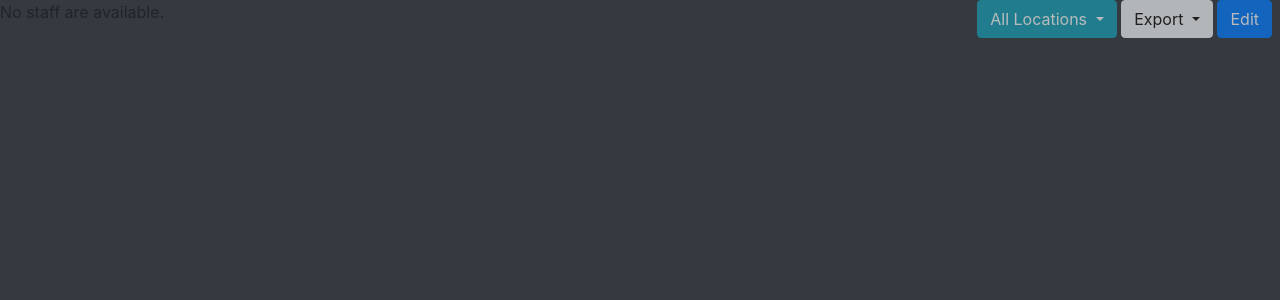
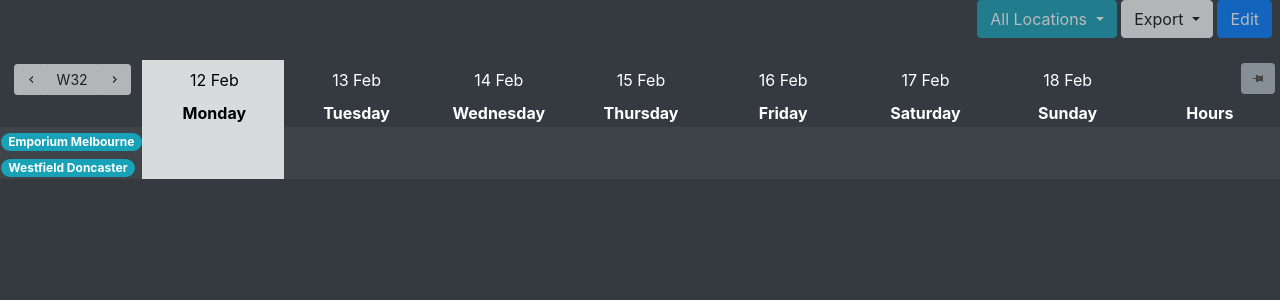
Before and after one commit to aishsingh/bombaybar-roster-django, a Django app: template ownerview/templates/ownerview/roster.html in a window 1280 px wide. Shown: the part 56-356 px from the top of the page. Run offline with Django 3.2, Linux system fonts and the light colour scheme; the template is opened without the code that fills it, so the values that code supplies are empty; some libraries are stand-ins or nearby versions.

Commit message:
Staff list now loaded by ajax instead of the view context

```diff
--- a/ownerview/static/ownerview/roster.js
+++ b/ownerview/static/ownerview/roster.js
@@ -170,6 +170,24 @@ function reloadRosterTable(roster_data) {
     fetchHistory(roster_data);
 }
 
+function displayStaff(staff_data) {
+    $.each(staff_data, function(i, data) {
+        var markup =
+        "<tr>" +
+          "<td class='staff-cell' data-sid='" + data.staff + "' data-loc='" + data.location + "'><a href='/staff/" + data.staff + "/'><strong>" + data.staff__sname + "</strong></a></td>" +
+          "<td class='roster-cell'>&nbsp;</td>" +
+          "<td class='roster-cell'>&nbsp;</td>" +
+          "<td class='roster-cell'>&nbsp;</td>" +
+          "<td class='roster-cell'>&nbsp;</td>" +
+          "<td class='roster-cell'>&nbsp;</td>" +
+          "<td class='roster-cell'>&nbsp;</td>" +
+          "<td class='roster-cell'>&nbsp;</td>" +
+          "<td class='hours-cell'></td>" +
+        "</tr>";
+
+        $("#roster-table tbody").append(markup);
+    });
+}
 function displayRoster(roster_data) {
     $.each(roster_data, function(i, data) {
         var rowid = $("#roster-table td[data-sid='" + data.fields.staff +"']").parent().index()+2;
@@ -268,17 +286,30 @@ $(document).ready(function()
     var roster_data = null;
     moment.locale('en');
 
-    // Fetch Weekly Roster
+
+    // Fetch Staff + Location data
     $.ajax({
-            url: '/getroster',
+            url: '/getweeklystaff/' + moment().startOf('isoWeek').format('YYYY-MM-DD') + '/' + moment().endOf('isoWeek').format('YYYY-MM-DD'),
             type: 'GET',
             success: function(data) {
-                roster_data = JSON.parse(data);
-                roster_data_received = true;
-                reloadRosterTable(roster_data);
+                displayStaff(JSON.parse(data));
+
+                // Fetch all Roster data
+                $.ajax({
+                        url: '/getroster',
+                        type: 'GET',
+                        success: function(data) {
+                            roster_data = JSON.parse(data);
+                            roster_data_received = true;
+                            reloadRosterTable(roster_data);
+                        },
+                        failure: function(data) {
+                            alert('Error fetching roster data');
+                        }
+                });
             },
             failure: function(data) {
-                alert('Error fetching roster data');
+                alert('Error fetching history data');
             }
     });
 
--- a/ownerview/templates/ownerview/roster.html
+++ b/ownerview/templates/ownerview/roster.html
@@ -111,7 +111,6 @@
 
     <input type="hidden" id="week-picker"/>
 
-    {% if staff_list %}
     <table class="noselect" id="roster-table">
         <thead>
         <tr id="week-dates">
@@ -135,7 +134,7 @@
 
         </tr>
         <tr id="week-days">
-            <th><span class="badge badge-pill badge-info">Emporium Melbourne</span></th>
+            <th></th>
             <th>Monday</th>
             <th>Tuesday</th>
             <th>Wednesday</th>
@@ -145,33 +144,53 @@
             <th>Sunday</th>
             <th>Hours</th>
         </tr>
+        <tr id="loc-head">
+            <th><span class="badge badge-pill badge-info">Emporium Melbourne</span></th>
+            <th></th>
+            <th></th>
+            <th></th>
+            <th></th>
+            <th></th>
+            <th></th>
+            <th></th>
+            <th></th>
+        </tr>
         </thead>
 
         <tbody>
-        {% for staff in staff_list %}
-        <tr>
-          {% if staff.sposition == 1 %}
-              <td class="staff-cell" data-sid="{{ staff.sid }}"><a href="/staff/{{ staff.sid }}/"><strong>{{ staff.sname }}</strong> <span class="badge badge-warning">Trial</span></a></td>
-          {% else %}
-              <td class="staff-cell" data-sid="{{ staff.sid }}"><a href="/staff/{{ staff.sid }}/"><strong>{{ staff.sname }}</strong></a></td>
-          {% endif %}
+        {# {% for staff in staff_list %} #}
+        {# <tr> #}
+        {#   {% if staff.sposition == 1 %} #}
+        {#       <td class="staff-cell" data-sid="{{ staff.sid }}"><a href="/staff/{{ staff.sid }}/"><strong>{{ staff.sname }}</strong> <span class="badge badge-warning">Trial</span></a></td> #}
+        {#   {% else %} #}
+        {#       <td class="staff-cell" data-sid="{{ staff.sid }}"><a href="/staff/{{ staff.sid }}/"><strong>{{ staff.sname }}</strong></a></td> #}
+        {#   {% endif %} #}
+        {#  #}
+        {#   <td class="roster-cell">&nbsp;</td> #}
+        {#   <td class="roster-cell">&nbsp;</td> #}
+        {#   <td class="roster-cell">&nbsp;</td> #}
+        {#   <td class="roster-cell">&nbsp;</td> #}
+        {#   <td class="roster-cell">&nbsp;</td> #}
+        {#   <td class="roster-cell">&nbsp;</td> #}
+        {#   <td class="roster-cell">&nbsp;</td> #}
+        {#   <td class="hours-cell"></td> #}
+        {# </tr> #}
+        {# {% endfor %} #}
 
-          <td class="roster-cell">&nbsp;</td>
-          <td class="roster-cell">&nbsp;</td>
-          <td class="roster-cell">&nbsp;</td>
-          <td class="roster-cell">&nbsp;</td>
-          <td class="roster-cell">&nbsp;</td>
-          <td class="roster-cell">&nbsp;</td>
-          <td class="roster-cell">&nbsp;</td>
-          <td class="hours-cell"></td>
+        </tbody>
+        <tr id="loc-head">
+            <th><span class="badge badge-pill badge-info">Westfield Doncaster</span></th>
+            <th></th>
+            <th></th>
+            <th></th>
+            <th></th>
+            <th></th>
+            <th></th>
+            <th></th>
+            <th></th>
         </tr>
-        {% endfor %}
-        </tbody>
 
       </table>
 
-    {% else %}
-        <p>No staff are available.</p>
-    {% endif %}
   </body>
 </html>
--- a/ownerview/views.py
+++ b/ownerview/views.py
@@ -32,9 +32,7 @@ class LazyEncoder(DjangoJSONEncoder):
 
 @login_required
 def index(request):
-    staff_list = Staff.objects.order_by('sname')
-    context = {'staff_list': staff_list}
-    return render(request, 'ownerview/index.html', context)
+    return render(request, 'ownerview/index.html')
 
 @login_required
 def get_weekly_staff(request, startdate, enddate):
@@ -45,7 +43,7 @@ def get_weekly_staff(request, startdate, enddate):
     remaining_staff = Staff.objects.exclude(sid__in=staff_history).values('sid')
     staff_roster = Roster.objects.filter(staff__in=remaining_staff).values('staff').distinct()  # Staff that have no changes from their regular roster
 
-    relevent_staff = list(chain(staff_history.values('staff', 'location'), staff_roster.values('staff', 'location')))  # Combine both queries
+    relevent_staff = list(chain(staff_history.values('staff', 'staff__sname', 'location'), staff_roster.values('staff', 'staff__sname', 'location')))  # Combine both queries
     serialized = json.dumps(relevent_staff)
 
     return HttpResponse(serialized, content_type="application/javascript")
```
